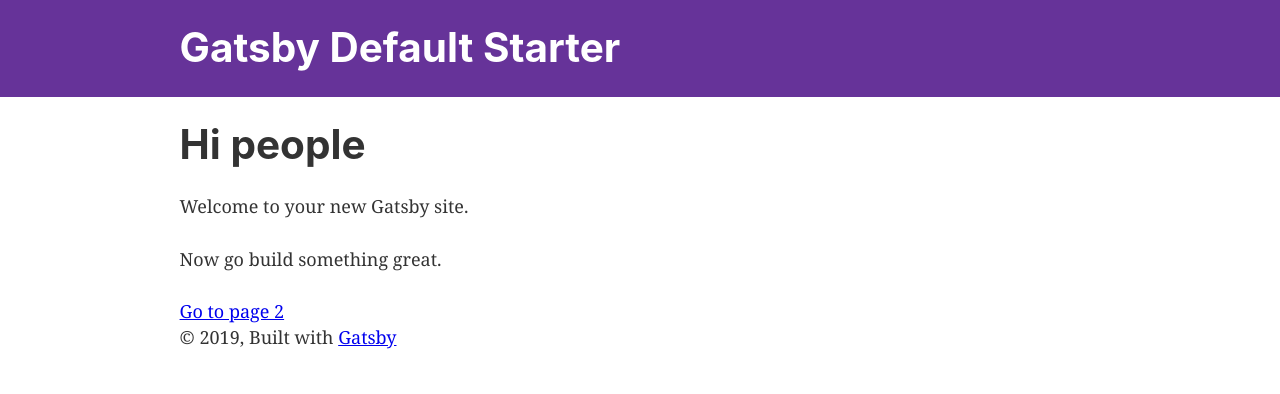
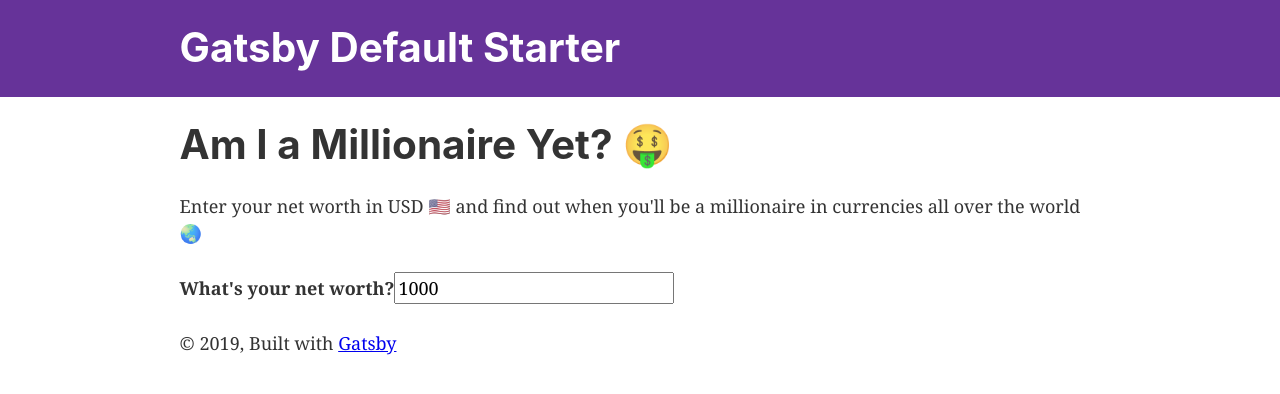
Before and after one commit to ericmurphyxyz/am-i-a-millionaire-yet, a Gatsby site: page / in a window 1280 px wide. Built offline with nearby package versions, Linux system fonts and the light colour scheme; Gatsby itself is replaced by a stand-in of ours.

Commit message:
Added net worth input

```diff
--- /dev/null
+++ b/src/components/input.js
@@ -0,0 +1,22 @@
+import React, { Component } from "react"
+
+class Input extends Component {
+  render() {
+    const { netWorth, handleInputChange } = this.props
+    return (
+      <form>
+        <label>
+          <strong>What's your net worth?</strong>
+          <input
+            type="text"
+            name="netWorth"
+            value={netWorth}
+            onChange={handleInputChange}
+          />
+        </label>
+      </form>
+    )
+  }
+}
+
+export default Input
--- a/src/pages/index.js
+++ b/src/pages/index.js
@@ -1,17 +1,36 @@
-import React from "react"
-import { Link } from "gatsby"
+import React, { Component } from "react"
 
 import Layout from "../components/layout"
 import SEO from "../components/seo"
+import Input from "../components/input"
 
-const IndexPage = () => (
-  <Layout>
-    <SEO title="Home" />
-    <h1>Hi people</h1>
-    <p>Welcome to your new Gatsby site.</p>
-    <p>Now go build something great.</p>
-    <Link to="/page-2/">Go to page 2</Link>
-  </Layout>
-)
+class IndexPage extends Component {
+  state = {
+    netWorth: 1000,
+  }
+  handleInputChange = event => {
+    const { name, value } = event.target
+    this.setState({
+      [name]: value,
+    })
+  }
+
+  render() {
+    return (
+      <Layout>
+        <SEO title="Home" />
+        <h1>Am I a Millionaire Yet? 🤑</h1>
+        <p>
+          Enter your net worth in USD 🇺🇸 and find out when you'll be a
+          millionaire in currencies all over the world 🌏
+        </p>
+        <Input
+          netWorth={this.state.netWorth}
+          handleInputChange={this.handleInputChange}
+        />
+      </Layout>
+    )
+  }
+}
 
 export default IndexPage
```
Also changed, not shown: src/pages/page-2.js (deleted, +0 -16 lines).
